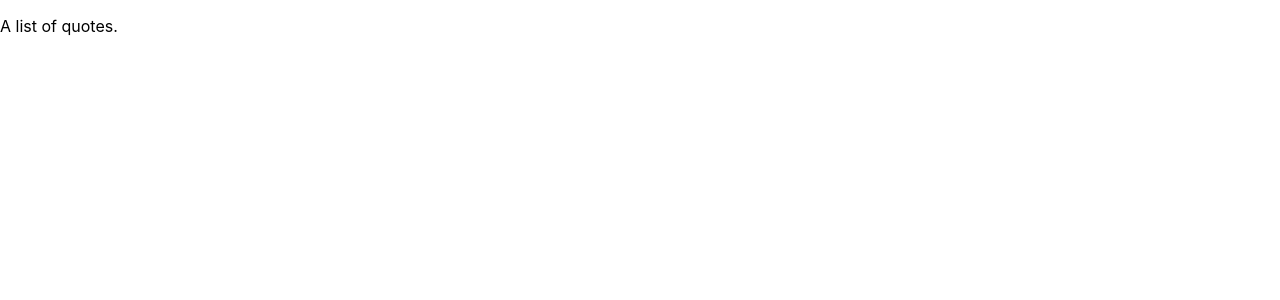
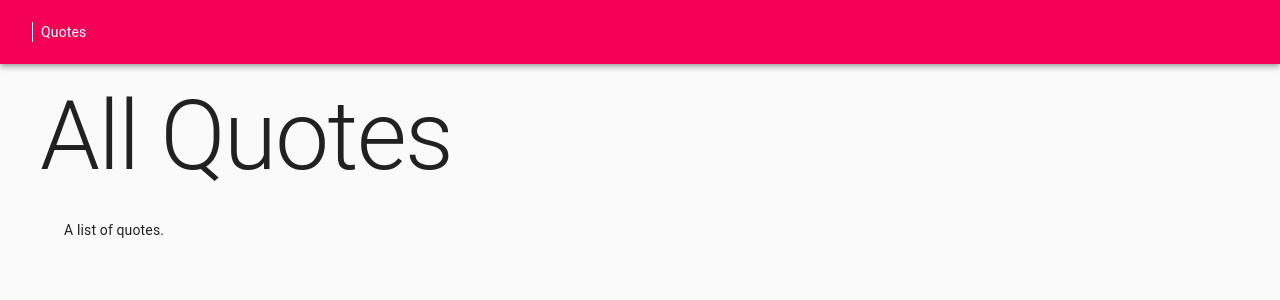
Before and after one commit to rahulpnath/quotes, a React (Create React App) app in the folder ui/: page /quotes in a window 1280 px wide. Shown: the top 300 px of the page. Built offline with nearby package versions, Linux system fonts and the light colour scheme.

Commit message:
Add material UI

```diff
--- a/ui/src/App.tsx
+++ b/ui/src/App.tsx
@@ -1,3 +1,4 @@
+import CssBaseline from '@material-ui/core/CssBaseline';
 import { History } from 'history';
 import React from 'react';
 import { Router } from 'react-router-dom';
@@ -10,8 +11,11 @@ interface IAppProps {
 
 export const App: React.FC<IAppProps> = ({ history }) => {
   return (
-    <Router history={history}>
-      <Routes />
-    </Router>
+    <>
+      <CssBaseline />
+      <Router history={history}>
+        <Routes />
+      </Router>
+    </>
   );
 };
--- /dev/null
+++ b/ui/src/views/components/application/PageLayout.module.scss
@@ -0,0 +1,39 @@
+.root {
+  display: grid;
+  grid-template-columns: auto auto 1fr; // Make the title auto, so that it breaks after the audit when on small screens
+  grid-template-rows: auto auto 1fr;
+  grid-template-areas:
+    'breadcrumb breadcrumb breadcrumb'
+    'title subtitle audit'
+    'content content content';
+}
+
+.breadcrumb {
+  grid-area: breadcrumb;
+  margin-bottom: 0.5em;
+
+  a {
+    display: flex; // Show icons and text in line
+  }
+}
+
+.title {
+  grid-area: title;
+  margin-right: 1rem;
+}
+
+.subtitle {
+  grid-area: subtitle;
+  align-self: center;
+}
+
+.audit {
+  grid-area: audit;
+  align-self: end;
+  text-align: right;
+}
+
+.content {
+  grid-area: content;
+  padding: 1em 0;
+}
--- /dev/null
+++ b/ui/src/views/components/application/PageLayout.tsx
@@ -0,0 +1,43 @@
+import { Breadcrumbs, Container, Link, Typography } from '@material-ui/core';
+import ChevronLeftIcon from '@material-ui/icons/ChevronLeft';
+import React from 'react';
+import { Link as RouterLink } from 'react-router-dom';
+import styles from './PageLayout.module.scss';
+
+interface IPageLayoutProps {
+  title: React.ReactNode;
+  subtitle?: React.ReactNode;
+  audit?: React.ReactNode;
+  parent: [string, string] | 'none';
+}
+
+export const PageLayout: React.FC<IPageLayoutProps> = function({
+  title,
+  subtitle,
+  audit,
+  parent,
+  children,
+}) {
+  return (
+    <div className={styles.root}>
+      <Typography variant="h1" className={styles.title}>
+        {title}
+      </Typography>
+      <Typography variant="h2" className={styles.subtitle}>
+        {subtitle}
+      </Typography>
+      <Typography className={styles.audit}>{audit}</Typography>
+      <Container component="section" className={styles.content} maxWidth="lg">
+        {children}
+      </Container>
+      {parent !== 'none' && (
+        <Breadcrumbs aria-label="breadcrumb" className={styles.breadcrumb}>
+          <Link color="inherit" component={RouterLink} to="/">
+            <ChevronLeftIcon /> {parent[0]}
+          </Link>
+          <Typography color="textPrimary">{title}</Typography>
+        </Breadcrumbs>
+      )}
+    </div>
+  );
+};
--- /dev/null
+++ b/ui/src/views/components/application/Shell.module.scss
@@ -0,0 +1,22 @@
+.shell {
+  height: 100%;
+}
+
+.main {
+  padding: 1rem;
+}
+
+.logo {
+  display: flex;
+
+  > img {
+    height: 1.8rem;
+  }
+}
+
+.title {
+  flex-grow: 1;
+  margin-left: 0.5rem;
+  border-left: 1px solid;
+  padding-left: 0.5rem;
+}
--- /dev/null
+++ b/ui/src/views/components/application/Shell.tsx
@@ -0,0 +1,22 @@
+import { AppBar, Container, Toolbar } from '@material-ui/core';
+import React from 'react';
+import { Link } from 'react-router-dom';
+import styles from './Shell.module.scss';
+
+export const Shell: React.FC = ({ children }) => {
+  return (
+    <div className={styles.shell}>
+      <AppBar position="static" color="secondary" role="banner">
+        <Container maxWidth="lg">
+          <Toolbar disableGutters>
+            <Link to="/" className={styles.logo}></Link>
+            <span className={styles.title}>Quotes</span>
+          </Toolbar>
+        </Container>
+      </AppBar>
+      <main data-testid="shell-main" className={styles.main}>
+        <Container maxWidth="lg">{children}</Container>
+      </main>
+    </div>
+  );
+};
--- a/ui/src/views/routes/Routes.tsx
+++ b/ui/src/views/routes/Routes.tsx
@@ -1,6 +1,7 @@
 import React from 'react';
 import { Redirect, Route, Switch, useLocation } from 'react-router-dom';
 import { ErrorBoundary } from 'views/components/application/ErrorBoundary';
+import { Shell } from 'views/components/application/Shell';
 import { NotFound } from './NotFound';
 import { QuotesList } from './quotes/QuotesList';
 
@@ -8,6 +9,7 @@ export const Routes: React.FC = function() {
   const location = useLocation();
 
   return (
+    <Shell>
       <ErrorBoundary key={location.pathname}>
         <Switch>
           <Redirect exact from="/" to="/quotes" />
@@ -19,5 +21,6 @@ export const Routes: React.FC = function() {
           </Route>
         </Switch>
       </ErrorBoundary>
+    </Shell>
   );
 };
--- a/ui/src/views/routes/quotes/QuotesList.tsx
+++ b/ui/src/views/routes/quotes/QuotesList.tsx
@@ -1,9 +1,10 @@
 import React from 'react';
+import { PageLayout } from 'views/components/application/PageLayout';
 
 export const QuotesList: React.FC = () => {
   return (
-    <div>
+    <PageLayout title="All Quotes" parent="none">
       <p>A list of quotes.</p>
-    </div>
+    </PageLayout>
   );
 };
```
Also changed, not shown: ui/package.json (+5 -2 lines), 1 other file (tests, documents, lock files or other folders). Lines whose indentation alone changed are shown as unchanged.
